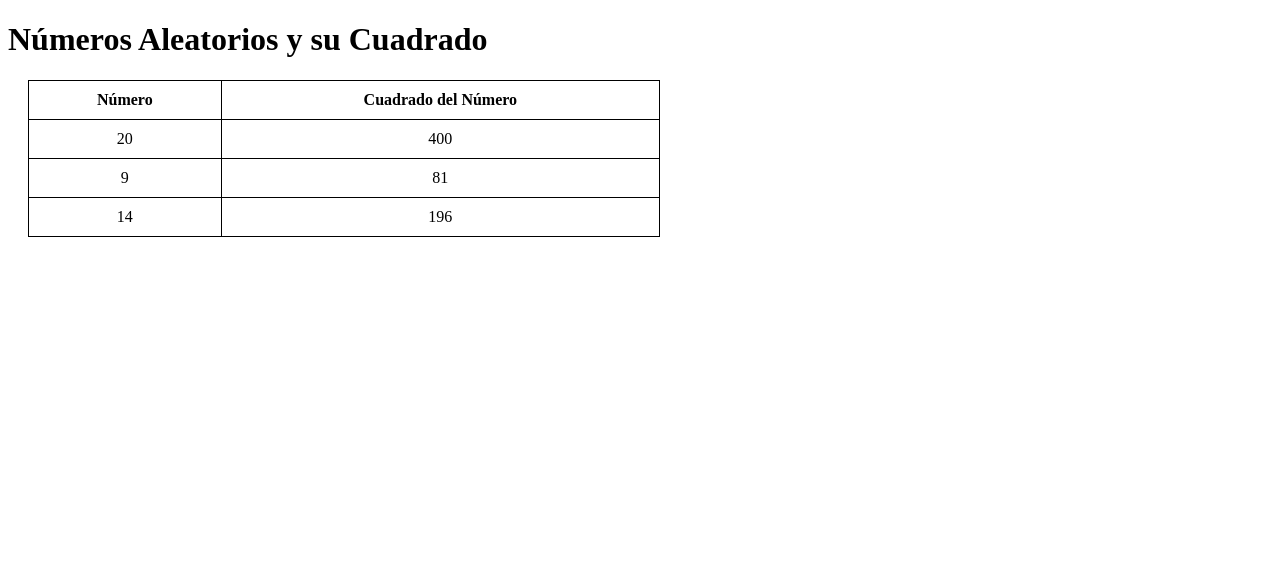
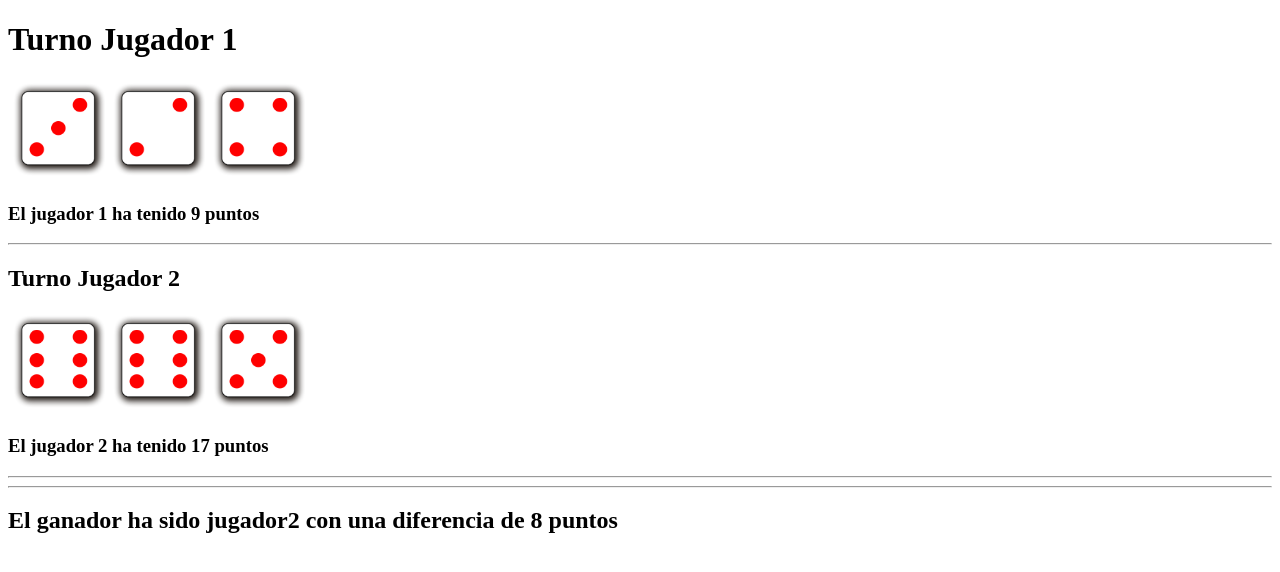
Before and after one commit to Mr-JonatanGomez/Clase_DWEServ_2_DAW, a PHP site: page /exercise-6.php in a window 1280 px wide. Shown: the top 572 px of the page. Run offline with PHP 8.4, Linux system fonts and the light colour scheme.

Commit message:
resolving exercises

```diff
--- a/T2/exercises-T2/exercise-6.php
+++ b/T2/exercises-T2/exercise-6.php
@@ -42,25 +42,50 @@ for ($i = 0; $i < 3; $i++) {
     </style>
 </head>
 <body>
-    <h1>Números Aleatorios y su Cuadrado</h1>
-    <table>
-        <thead>
-            <tr>
-                <th>Número</th>
-                <th>Cuadrado del Número</th>
-            </tr>
-        </thead>
-        <tbody>
-            <?php
-            // Mostrar los números y su cuadrado
-            foreach ($numeros as $numero) {
-                echo "<tr>";
-                echo "<td>$numero</td>";
-                echo "<td>" . ($numero * $numero) . "</td>";
-                echo "</tr>";
-            }
-            ?>
-        </tbody>
-    </table>
+
+
+    <?php
+    // Un programa que genere 2 tiradas de 3 dados(simulando 2 jugadores).
+    //Muestre las dos tiradas y me diga cual tiene mayor puntuación(sumando las tiradas)
+    $puntosJ1=0;
+    $puntosJ2=0;
+
+    print "<h1>Turno Jugador 1</h1>";
+
+    for ($i=0; $i <3 ; $i++) {
+        $dado= rand(1,6);
+        print "<img src='./img/$dado.png' width=100 height=100/>";
+        $puntosJ1+= $dado;
+
+    }
+    print "<br>";
+    print "<h3>El jugador 1 ha tenido $puntosJ1 puntos</h3>";
+
+    print "<hr>";
+
+    print "<h2>Turno Jugador 2</h2>";
+
+    for ($i=0; $i <3 ; $i++) {
+        $dado= rand(1,6);
+        print "<img src='./img/$dado.png' width=100 height=100/>";
+        $puntosJ2+= $dado;
+
+    }
+    print "<br>";
+    print "<h3>El jugador 2 ha tenido $puntosJ2 puntos</h3>";
+
+    print "<hr>";
+    print "<hr>";
+
+    if ($puntosJ1 > $puntosJ2) {
+        print "<h2>El ganador ha sido jugador1 con una diferencia de ".$puntosJ1-$puntosJ2 ." puntos</h2>";
+    }elseif ($puntosJ1 < $puntosJ2) {
+        print "<h2>El ganador ha sido jugador2 con una diferencia de ".$puntosJ2-$puntosJ1 ." puntos</h2>";
+    }else{
+        print "<h2>La partida ha finalizado con empate</h2>";
+    }
+
+    ?>
+
 </body>
 </html>
```
Also changed, not shown: T2/exercises-T2/img/1.png (added), T2/exercises-T2/img/2.png (added), T2/exercises-T2/img/3.png (added), T2/exercises-T2/img/4.png (added), T2/exercises-T2/img/5.png (added), T2/exercises-T2/img/6.png (added).
